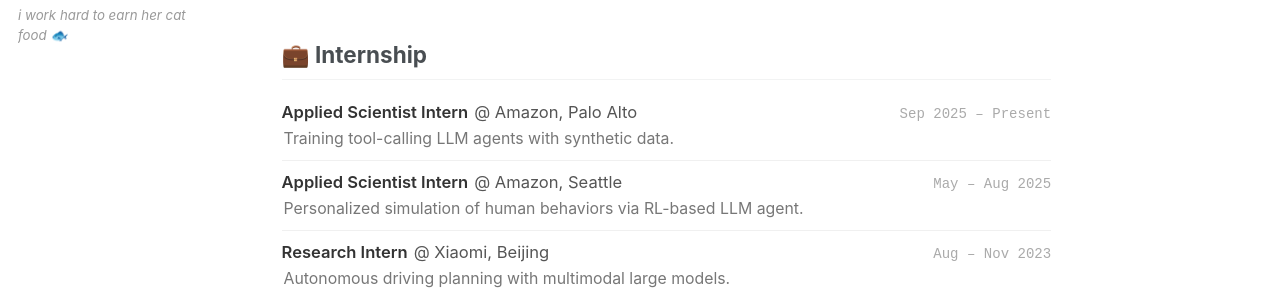
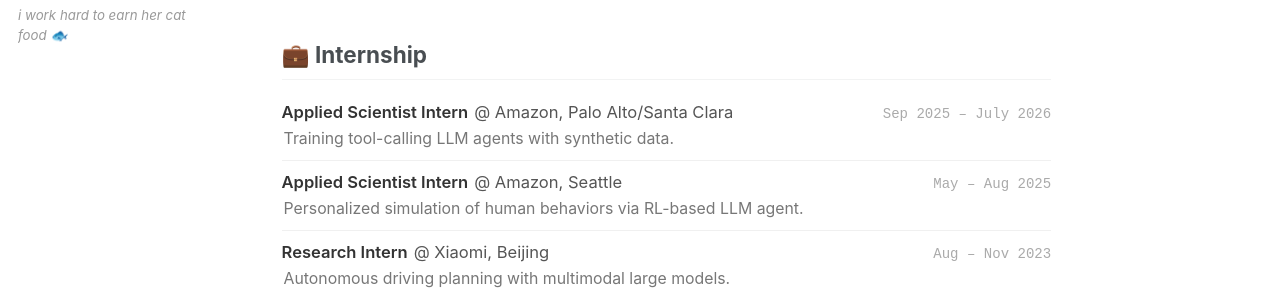
Before and after one commit to Ziyiii0-0/Ziyiii0-0.github.io, a Jekyll site: the page built from _pages/about.md, in a window 1280 px wide and 1291 px high. Shown: the part 775-1070 px from the top of the window. Built offline with Jekyll 4.4.1, drawn with Linux system fonts in a browser that asks for light colours; some web fonts are replaced.

Commit message:
Update intern details for Amazon position

```diff
--- a/_pages/about.md
+++ b/_pages/about.md
@@ -37,8 +37,8 @@ Prior to joining Northeastern, I received my bachelor’s degree in Electronic I
   <div class="intern-item">
     <div class="intern-header">
       <span class="intern-role">Applied Scientist Intern</span>
-      <span class="intern-company">@ Amazon, Palo Alto</span>
-      <span class="intern-date">Sep 2025 – Present</span>
+      <span class="intern-company">@ Amazon, Palo Alto/Santa Clara</span>
+      <span class="intern-date">Sep 2025 – July 2026</span>
     </div>
     <div class="intern-desc">Training tool-calling LLM agents with synthetic data.</div>
   </div>
```
